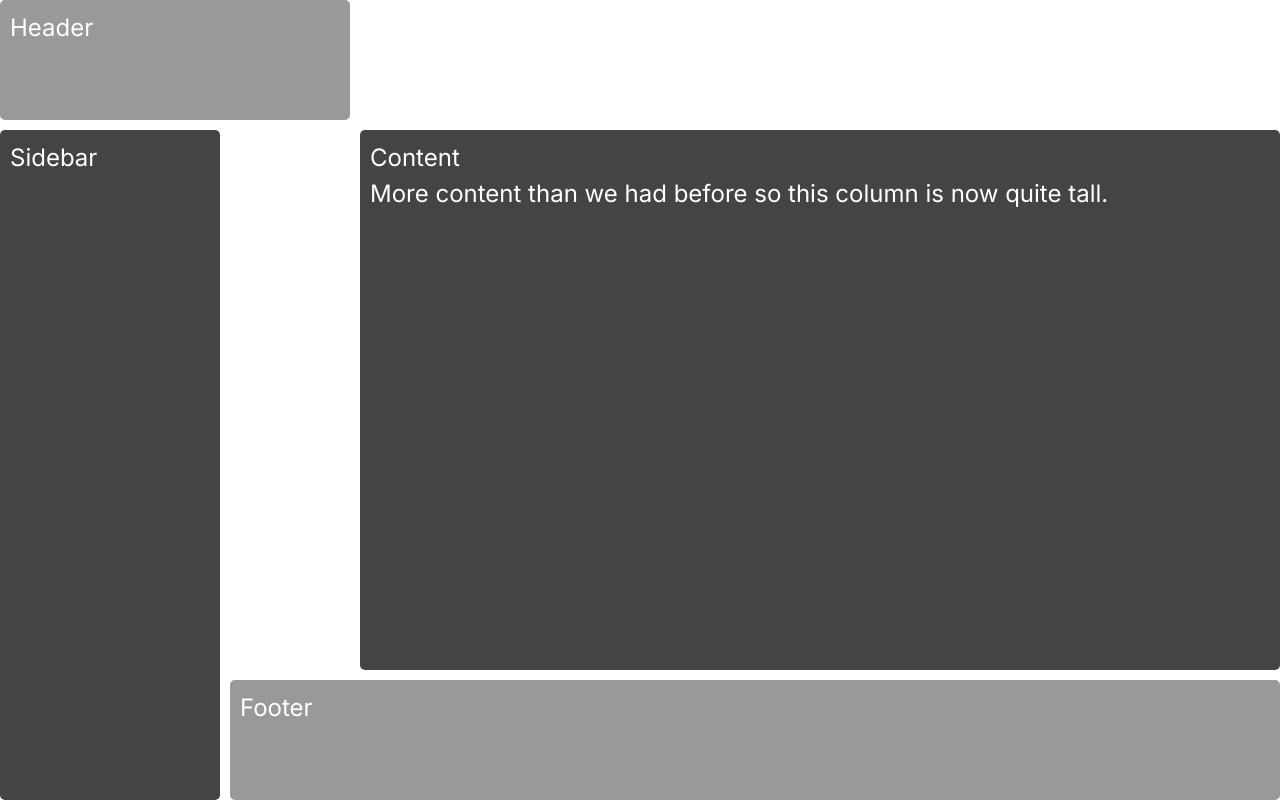
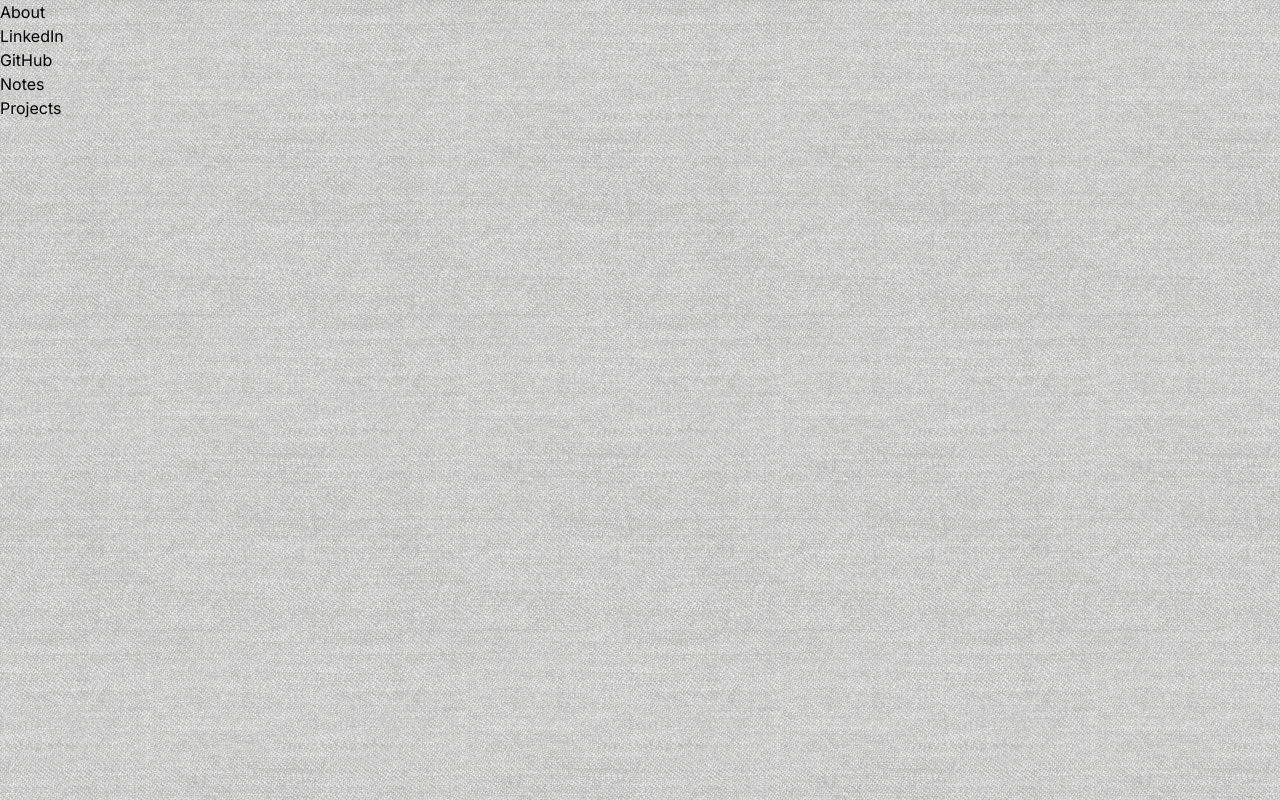
Before and after one commit to barbaraperic/catalog, a Next.js app: page / in a window 1280 px wide. Built offline with nearby package versions, Linux system fonts and the light colour scheme.

Commit message:
pagre layout

```diff
--- a/app/globals.css
+++ b/app/globals.css
@@ -19,4 +19,5 @@
 body {
     height: 100vh;
     width: 100vw;
+    background-image: url('./fabric-background.png');
 }
--- a/app/page.module.scss
+++ b/app/page.module.scss
@@ -1,42 +1,20 @@
-.sidebar {
-    grid-area: sidebar;
-}
-
-.content {
-    grid-area: content;
+.container {
+    height: 100vh;
+    grid-template-columns: repeat(4, 1fr);
+    grid-template-rows: repeat(6, 270px);
+    gap: 2rem;
 }
 
 .header {
-    grid-area: header;
+}
+
+.nav {
+}
+
+.main {
 }
 
 .footer {
     grid-area: footer;
+    border-radius: 4px;
 }
-
-.wrapper {
-    height: 100vh;
-    display: grid;
-    grid-gap: 10px;
-    grid-template-columns: 220px 120px auto;
-    grid-template-rows: 120px auto 120px;
-    grid-template-areas:
-        'header header .......'
-        'sidebar ....... content'
-        'sidebar  footer  footer';
-    background-color: #fff;
-    color: #444;
-}
-
-.box {
-    background-color: #444;
-    color: #fff;
-    border-radius: 5px;
-    padding: 10px;
-    font-size: 150%;
-}
-
-.header,
-.footer {
-    background-color: #999;
-}
--- a/app/page.tsx
+++ b/app/page.tsx
@@ -2,17 +2,21 @@ import styles from './page.module.scss'
 
 export default function Home() {
     return (
-        <main>
-            <header className={styles.wrapper}>
-                <div className={`${styles.box} ${styles.header}`}>Header</div>
-                <div className={`${styles.box} ${styles.sidebar}`}>Sidebar</div>
-                <div className={`${styles.box} ${styles.content}`}>
-                    Content
-                    <br /> More content than we had before so this column is now
-                    quite tall.
-                </div>
-                <div className={`${styles.box} ${styles.footer}`}>Footer</div>
-            </header>
-        </main>
+        <div className={styles.container}>
+            <nav className={styles.nav}>
+                <ul>
+                    <li>About</li>
+                    <li>LinkedIn</li>
+                    <li>GitHub</li>
+                </ul>
+                <ul>
+                    <li>Notes</li>
+                    <li>Projects</li>
+                </ul>
+            </nav>
+            <header className={styles.header}></header>
+            <main></main>
+            <footer></footer>
+        </div>
     )
 }
```
Also changed, not shown: app/fabric-background.png (added).
